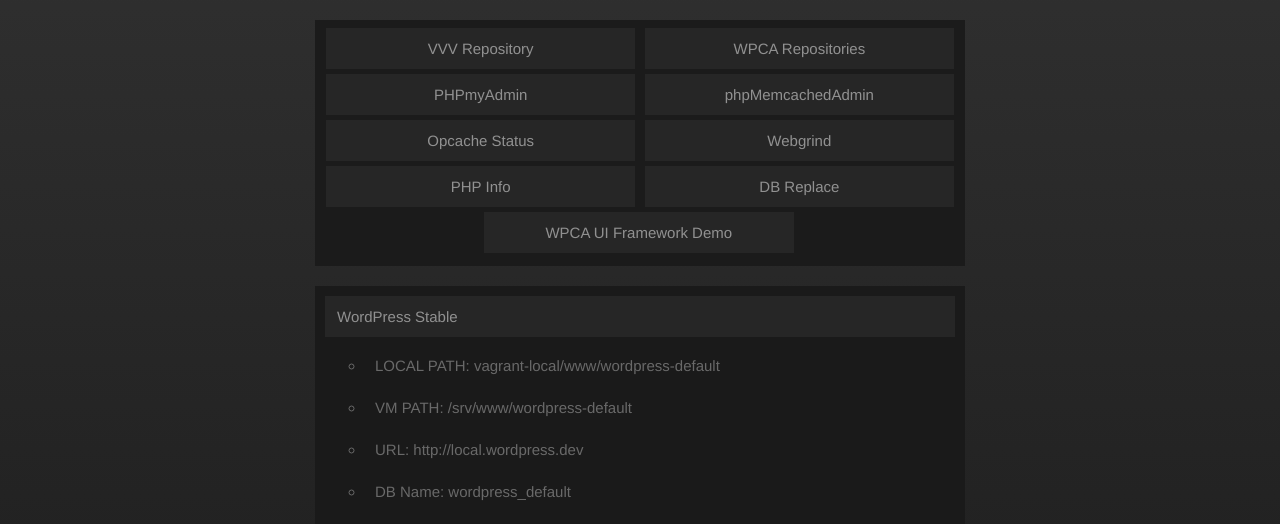
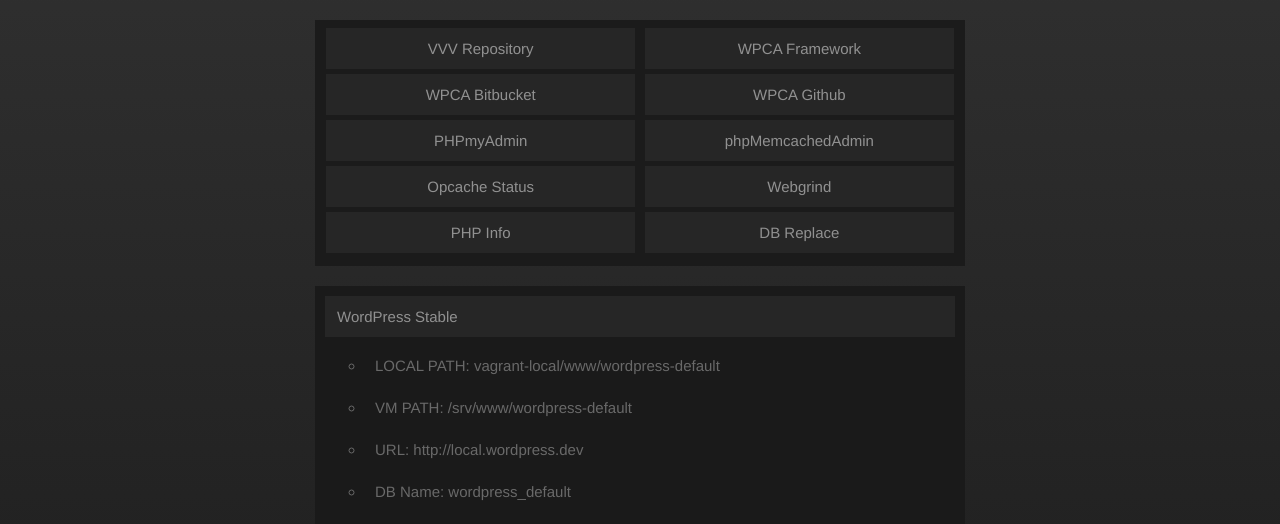
Before and after one commit to marvinlabs/wpca-products-build-environment, a PHP site: page /dashboard-custom.php in a window 1280 px wide. Shown: the part 82-606 px from the top of the page. Run offline with PHP 8.4, Linux system fonts and the light colour scheme.

Commit message:
fixing links

```diff
--- a/vagrant-config/www/default/dashboard-custom.php
+++ b/vagrant-config/www/default/dashboard-custom.php
@@ -154,14 +154,15 @@
 
     <ul class="nav nav1">
         <li><a href="https://github.com/Varying-Vagrant-Vagrants/VVV" target="_BLANK">VVV Repository</a></li>
-        <li><a href="https://bitbucket.org/wp-customerarea" target="_BLANK">WPCA Repositories</a></li>
-        <li><a href="http://wpca.dev/database-admin" target="_BLANK">PHPmyAdmin</a></li>
-        <li><a href="http://wpca.dev/memcached-admin" target="_BLANK">phpMemcachedAdmin</a></li>
-        <li><a href="http://wpca.dev/opcache-status/opcache.php" target="_BLANK">Opcache Status</a></li>
-        <li><a href="http://wpca.dev/webgrind" target="_BLANK">Webgrind</a></li>
-        <li><a href="http://wpca.dev/phpinfo" target="_BLANK">PHP Info</a></li>
-        <li><a href="http://wpca.dev/dbreplace" target="_BLANK">DB Replace</a></li>
-        <li><a href="http://local.wordpress.dev/vendor/other/framework/theme/dashboard.html" target="_BLANK" style="margin:0;">WPCA UI Framework Demo</a></li>
+        <li><a href="http://local.wordpress.dev/vendor/other/framework/theme/dashboard.html" target="_BLANK" style="margin:0;">WPCA Framework</a></li>
+        <li><a href="https://bitbucket.org/wp-customerarea" target="_BLANK">WPCA Bitbucket</a></li>
+        <li><a href="https://github.com/marvinlabs/customer-area" target="_BLANK">WPCA Github</a></li>
+        <li><a href="http://vvv.dev/database-admin" target="_BLANK">PHPmyAdmin</a></li>
+        <li><a href="http://vvv.dev/memcached-admin" target="_BLANK">phpMemcachedAdmin</a></li>
+        <li><a href="http://vvv.dev/opcache-status/opcache.php" target="_BLANK">Opcache Status</a></li>
+        <li><a href="http://vvv.dev/webgrind" target="_BLANK">Webgrind</a></li>
+        <li><a href="http://vvv.dev/phpinfo" target="_BLANK">PHP Info</a></li>
+        <li><a href="http://vvv.dev/dbreplace" target="_BLANK">DB Replace</a></li>
     </ul>
 
     <ul class="nav nav2">
```
